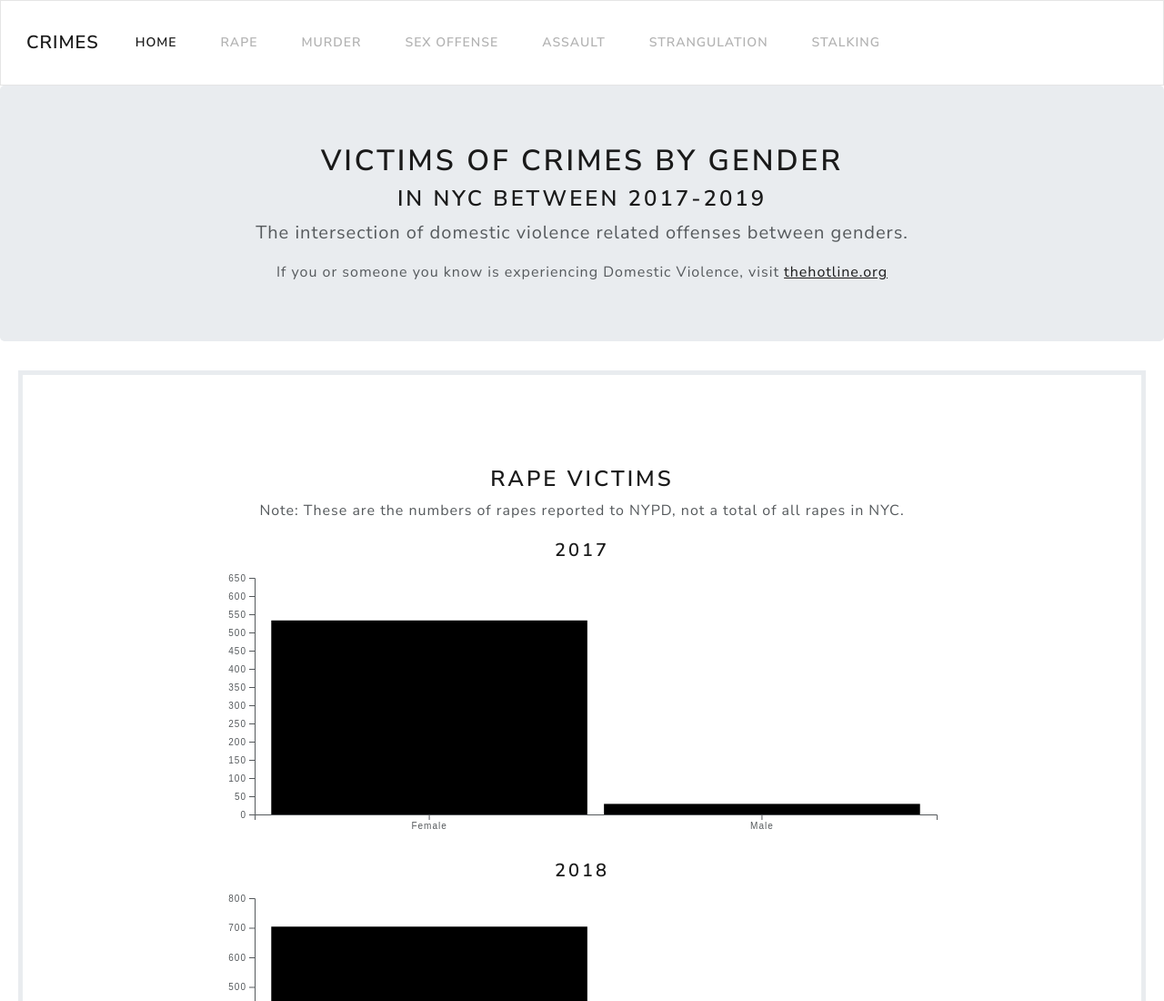
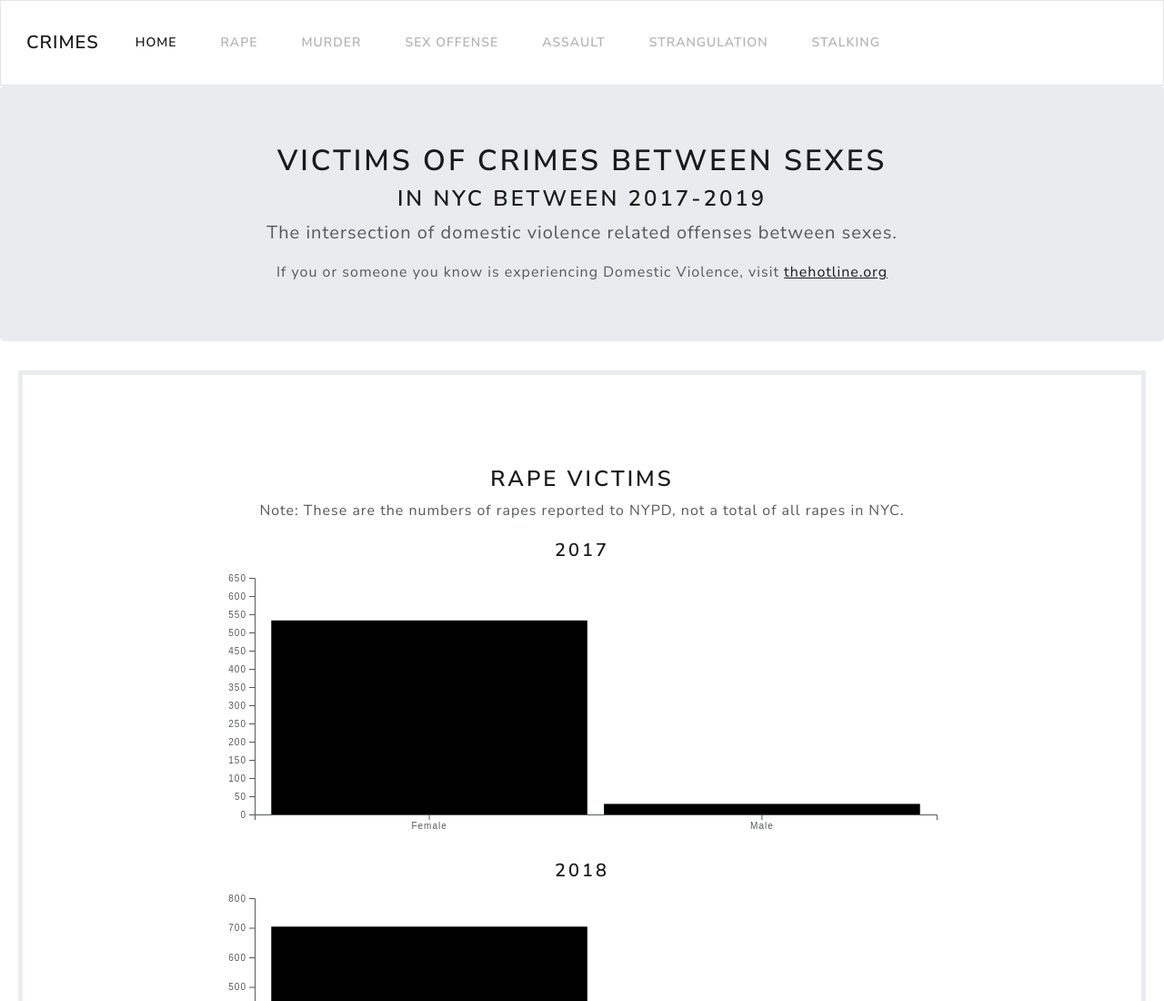
Before and after one commit to djaskulak/D3-NYC-crime-victims, a plain HTML site: page index.html in a window 1280 px wide. Shown: the top 1100 px of the page at 91% size. Drawn offline with nearby package versions, Linux system fonts and the light colour scheme.

Commit message:
changed for inclusive language

```diff
--- a/index.html
+++ b/index.html
@@ -47,10 +47,10 @@
     </nav>
 
     <div class="jumbotron hero-background-img text-center">
-      <h1>Victims of Crimes by Gender</h1>
+      <h1>Victims of Crimes between Sexes</h1>
       <h3>in NYC between 2017-2019</h3>
       <p class="lead">
-        The intersection of domestic violence related offenses between genders.
+        The intersection of domestic violence related offenses between sexes.
       </p>
       <h7>If you or someone you know is experiencing Domestic Violence, visit <a href="https://www.thehotline.org/">thehotline.org</a></h7>
 		</div>
```
